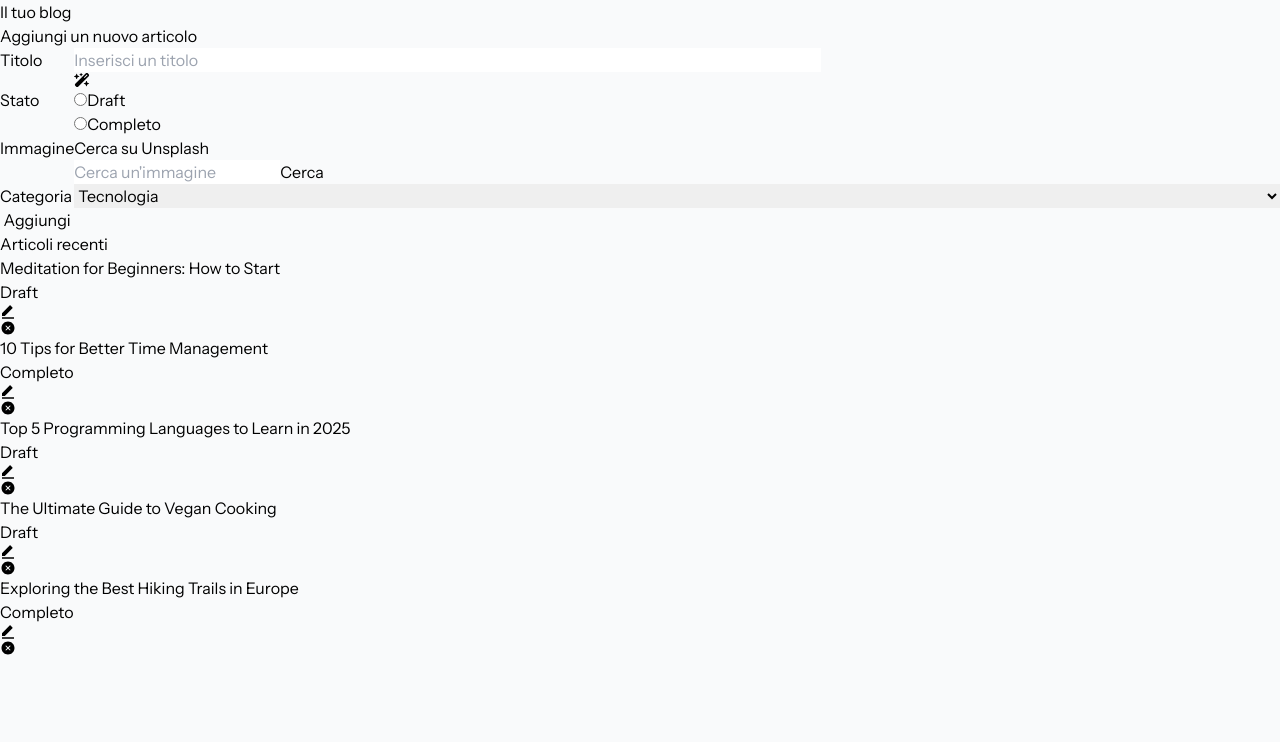
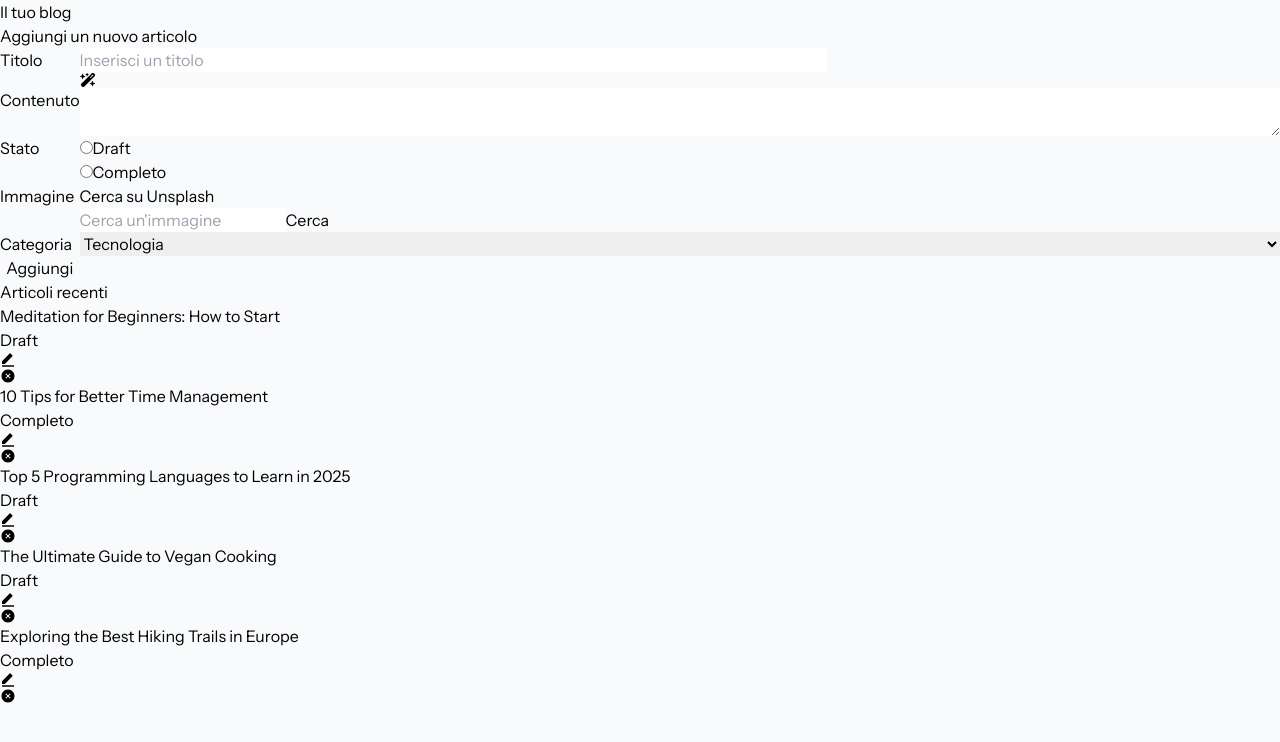
Before and after one commit to joelepore/react-form-multifield, a React (Vite) app: page / in a window 1280 px wide. Shown: the top 742 px of the page. Built offline with nearby package versions, Linux system fonts and the light colour scheme.

Commit message:
feat: implement content textarea in AddArticleForm component

```diff
--- a/src/components/AddArticleForm.jsx
+++ b/src/components/AddArticleForm.jsx
@@ -75,6 +75,12 @@ const AddArticleForm = ({ onSubmit }) => {
             <span className="tooltip-next">Fatti suggerire un titolo dall'AI</span>
           </div>
         </div>
+        <span className="mr-4">Contenuto</span>
+        <textarea
+          name="content"
+          onChange={handleFormData}
+          className="border border-neutral-300 rounded-lg px-1"
+        ></textarea>
         {/* State */}
         <span className="mr-4">Stato</span>
         <div className="flex gap-2">
```
